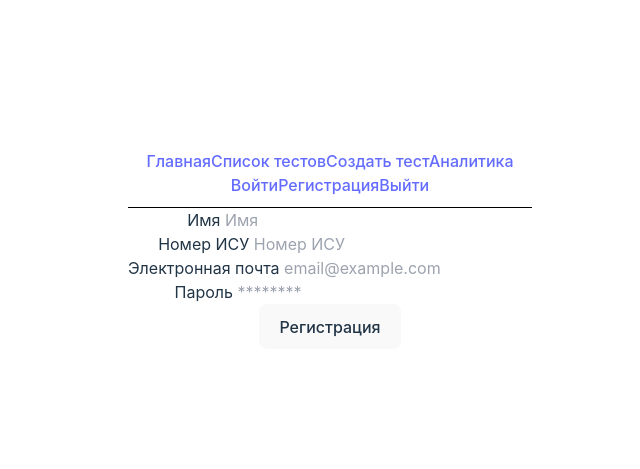
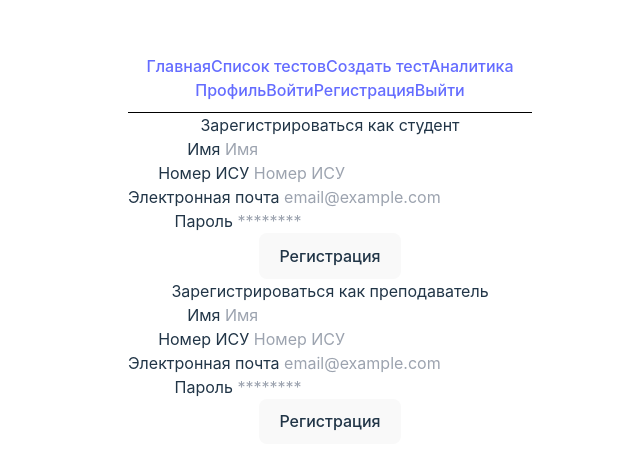
Before and after one commit to Alikyshkin/modern-issues-in-computer-science, a Vue app in the folder client/: page /register in a window 1280 px wide. Shown: the part 151-620 px from the top of the page, without its empty margins (310-950 px from the left). Built offline with nearby package versions, Linux system fonts and the light colour scheme.

Commit message:
feat: profile page

```diff
--- a/client/src/components/Header.vue
+++ b/client/src/components/Header.vue
@@ -11,6 +11,7 @@
 
       <!-- Right side - Authentication -->
       <div class="flex items-center space-x-4">
+        <a href="/profile" class="px-3 py-2 rounded-md text-sm font-medium text-gray-700 hover:bg-gray-200">Профиль</a>
         <a href="/auth" class="px-3 py-2 rounded-md text-sm font-medium text-gray-700 hover:bg-gray-200">Войти</a>
         <a href="/register" class="px-3 py-2 rounded-md text-sm font-medium text-gray-700 hover:bg-gray-200">Регистрация</a>
         <!-- Show this button only if the user is logged in -->
--- /dev/null
+++ b/client/src/components/pages/Profile.vue
@@ -0,0 +1,13 @@
+<template>
+  <div class="h-screen bg-gray-100">
+    <h1 class="text-2xl text-black font-bold mb-4">Профиль</h1>
+  </div>
+</template>
+
+<script setup>
+
+</script>
+
+<style scoped>
+
+</style>
--- a/client/src/components/pages/Register.vue
+++ b/client/src/components/pages/Register.vue
@@ -1,6 +1,41 @@
 <template>
   <div class="flex justify-center items-center h-screen bg-gray-100">
     <div class="w-full max-w-xs">
+      <h2 class="text-black">Зарегистрироваться как студент</h2>
+
+      <form class="bg-white shadow-md rounded px-8 pt-6 pb-8 mb-4">
+        <div class="mb-4">
+          <label class="block text-gray-700 text-sm font-bold mb-2" for="name">
+            Имя
+          </label>
+          <input class="shadow appearance-none border rounded w-full py-2 px-3 text-gray-700 leading-tight focus:outline-none focus:shadow-outline" id="name" type="text" placeholder="Имя" required>
+        </div>
+        <div class="mb-4">
+          <label class="block text-gray-700 text-sm font-bold mb-2" for="isu-number">
+            Номер ИСУ
+          </label>
+          <input class="shadow appearance-none border rounded w-full py-2 px-3 text-gray-700 mb-3 leading-tight focus:outline-none focus:shadow-outline" id="isu-number" type="number" placeholder="Номер ИСУ" required>
+        </div>
+        <div class="mb-4">
+          <label class="block text-gray-700 text-sm font-bold mb-2" for="email">
+            Электронная почта
+          </label>
+          <input class="shadow appearance-none border rounded w-full py-2 px-3 text-gray-700 leading-tight focus:outline-none focus:shadow-outline" id="email" type="email" placeholder="email@example.com" required>
+        </div>
+        <div class="mb-6">
+          <label class="block text-gray-700 text-sm font-bold mb-2" for="password">
+            Пароль
+          </label>
+          <input class="shadow appearance-none border rounded w-full py-2 px-3 text-gray-700 mb-3 leading-tight focus:outline-none focus:shadow-outline" id="password" type="password" placeholder="********" required>
+        </div>
+        <div class="flex items-center justify-between">
+          <button class="bg-blue-500 hover:bg-blue-700 text-white font-bold py-2 px-4 rounded focus:outline-none focus:shadow-outline" type="submit">
+            Регистрация
+          </button>
+        </div>
+      </form>
+
+      <h2 class="text-black">Зарегистрироваться как преподаватель</h2>
       <form class="bg-white shadow-md rounded px-8 pt-6 pb-8 mb-4">
         <div class="mb-4">
           <label class="block text-gray-700 text-sm font-bold mb-2" for="name">
--- a/client/src/router/index.js
+++ b/client/src/router/index.js
@@ -5,6 +5,7 @@ import Auth from '../components/pages/Auth.vue'
 import CreateTest from '../components/pages/CreateTest.vue'
 import Register from '../components/pages/Register.vue'
 import TestsList from '../components/pages/TestsList.vue'
+import Profile from "../components/pages/Profile.vue";
 
 const routes = [
     {
@@ -41,6 +42,11 @@ const routes = [
         path: '/tests-list',
         name: 'TestsList',
         component: TestsList
+    },
+    {
+        path: '/profile',
+        name: 'Profile',
+        component: Profile
     }
 ]
 
```
